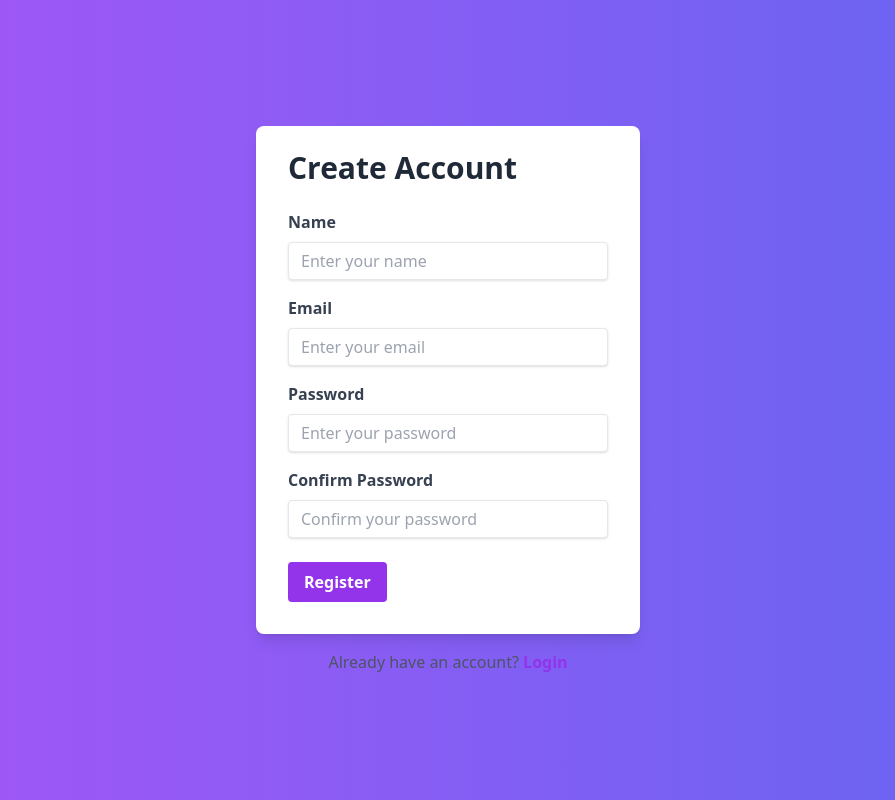
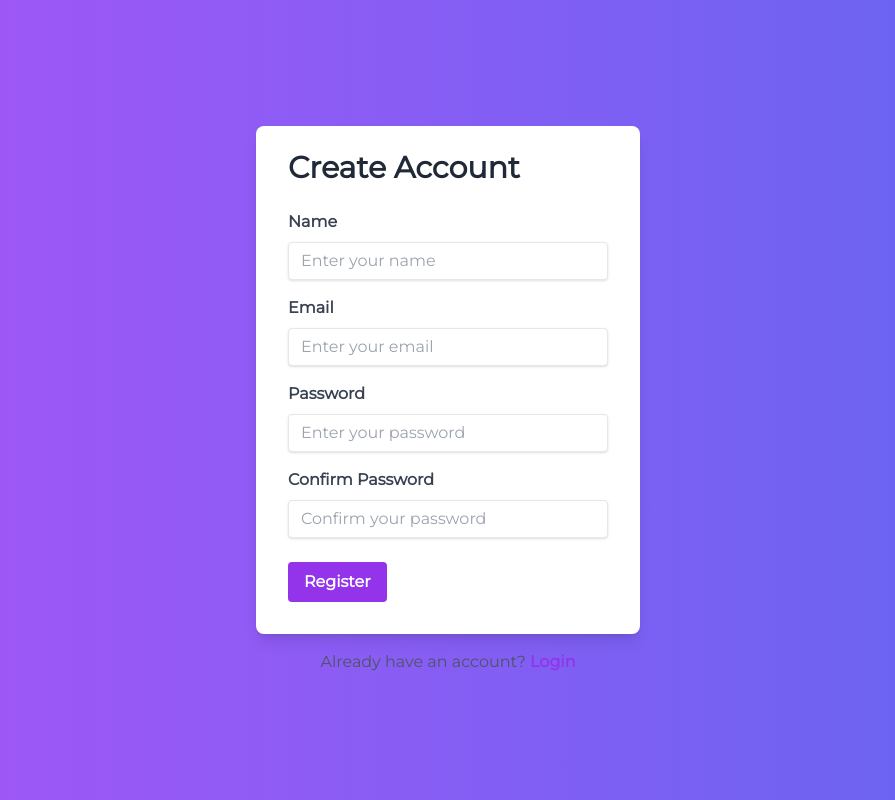
Before and after one commit to anu-r93/spiced-roulette-app, a Next.js app: page /register in a window 1280 px wide. Shown: the whole page, without its empty margins (192-1087 px from the left). Built offline with nearby package versions, Linux system fonts and the light colour scheme.

Commit message:
added google fonts

```diff
--- a/pages/_app.js
+++ b/pages/_app.js
@@ -1,5 +1,15 @@
 import "@/styles/globals.css";
+import { Montserrat } from "next/font/google";
+
+const montserrat = Montserrat({
+  weight: "400",
+  subsets: ["latin"],
+});
 
 export default function App({ Component, pageProps }) {
-  return <Component {...pageProps} />;
+  return (
+    <main className={montserrat.className}>
+      <Component {...pageProps} />
+    </main>
+  );
 }
--- a/styles/globals.css
+++ b/styles/globals.css
@@ -1,7 +1,6 @@
 @tailwind base;
 @tailwind components;
 @tailwind utilities;
-
 :root {
   --foreground-rgb: 0, 0, 0;
   --background-start-rgb: 214, 219, 220;
```
